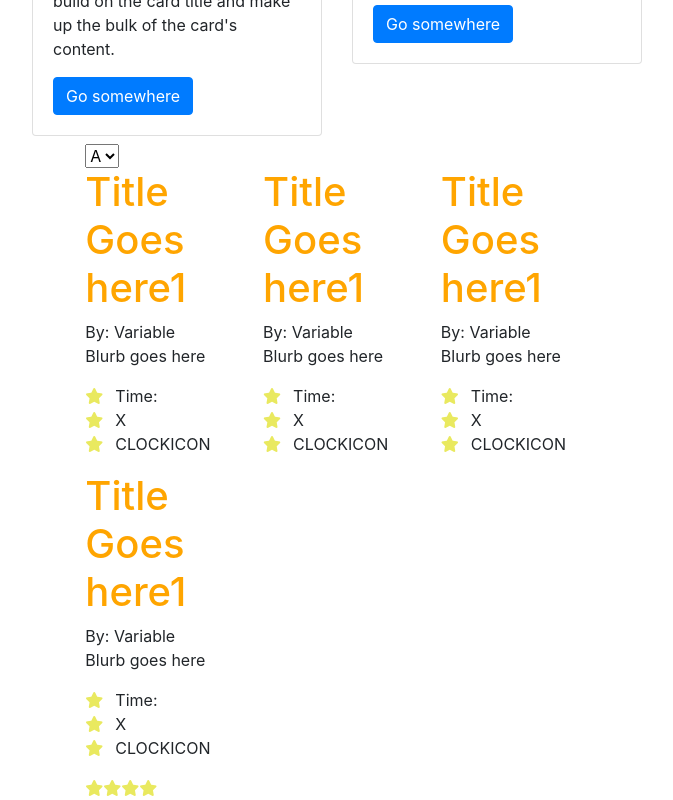
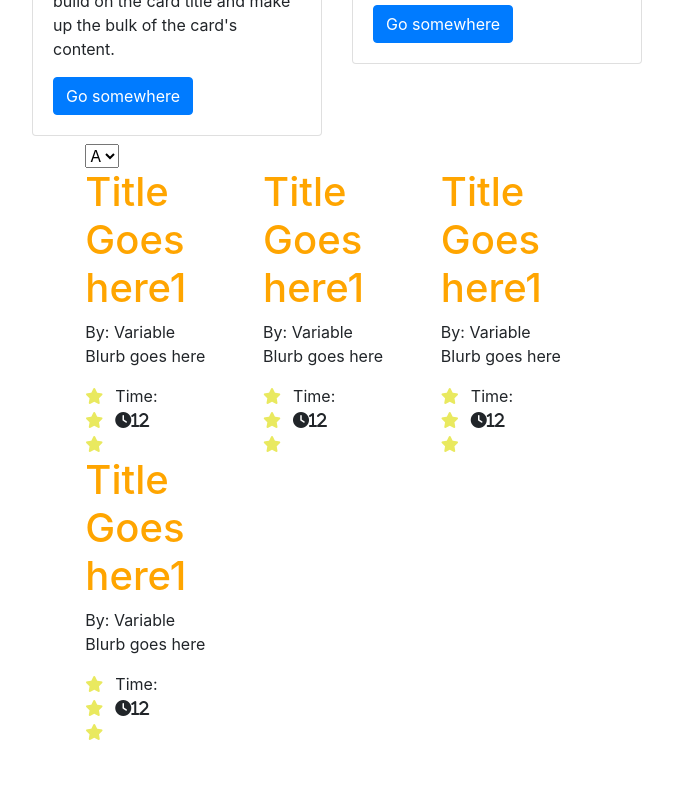
Before and after one commit to davidva123/foodclone, a React (Create React App) app: page / in a window 1280 px wide. Shown: the part 660-1460 px from the top of the page, without its empty margins (303-976 px from the left). After the commit the page ends 1404 px from the top, so only its background shows below. Built offline with nearby package versions, Linux system fonts and the light colour scheme.

Commit message:
making the time component of the recipe card dynamic

```diff
--- a/src/FoodClone.js
+++ b/src/FoodClone.js
@@ -1,7 +1,6 @@
 import React from "react";
 import Navigation from "./components/Navigation";
 import Header from "./components/Header/Header";
-import StarRating from "./components/StarRating/StarRating";
 import RecipeList from "./components/RecipeList/RecipeList";
 
 function FoodClone() {
@@ -10,7 +9,6 @@ function FoodClone() {
       <Navigation />
       <Header />
       <RecipeList />
-      <StarRating rating={4} />
     </div>
   );
 }
--- /dev/null
+++ b/src/components/CookTime/CookTime.jsx
@@ -0,0 +1,14 @@
+import React from "react";
+import "./CookTime.scss";
+
+export const CookTime = ({ cookTime }) => {
+  return (
+    <div className="CookTime row justify-content-md-center">
+      <div className="col col-lg-5">
+        <i class="fas fa-clock">{cookTime}</i>
+      </div>
+    </div>
+  );
+};
+
+export default CookTime;
--- /dev/null
+++ b/src/components/CookTime/CookTime.scss
@@ -0,0 +1,5 @@
+.StarRating {
+  .fa-star {
+    color: rgb(233, 233, 95);
+  }
+}
--- a/src/components/RecipeCard/RecipeCard.jsx
+++ b/src/components/RecipeCard/RecipeCard.jsx
@@ -1,5 +1,6 @@
 import React from "react";
 import StarRating from "../StarRating/StarRating";
+import CookTime from "../CookTime/CookTime";
 import "./RecipeCard.scss";
 
 export const RecipeCard = () => {
@@ -13,7 +14,9 @@ export const RecipeCard = () => {
           <StarRating rating={3} />
         </span>
         <span className="col-lg-2">
-          <p>Time: X CLOCKICON</p>
+          <p>
+            Time: <CookTime cookTime={12} />
+          </p>
         </span>
       </div>
     </div>
```
